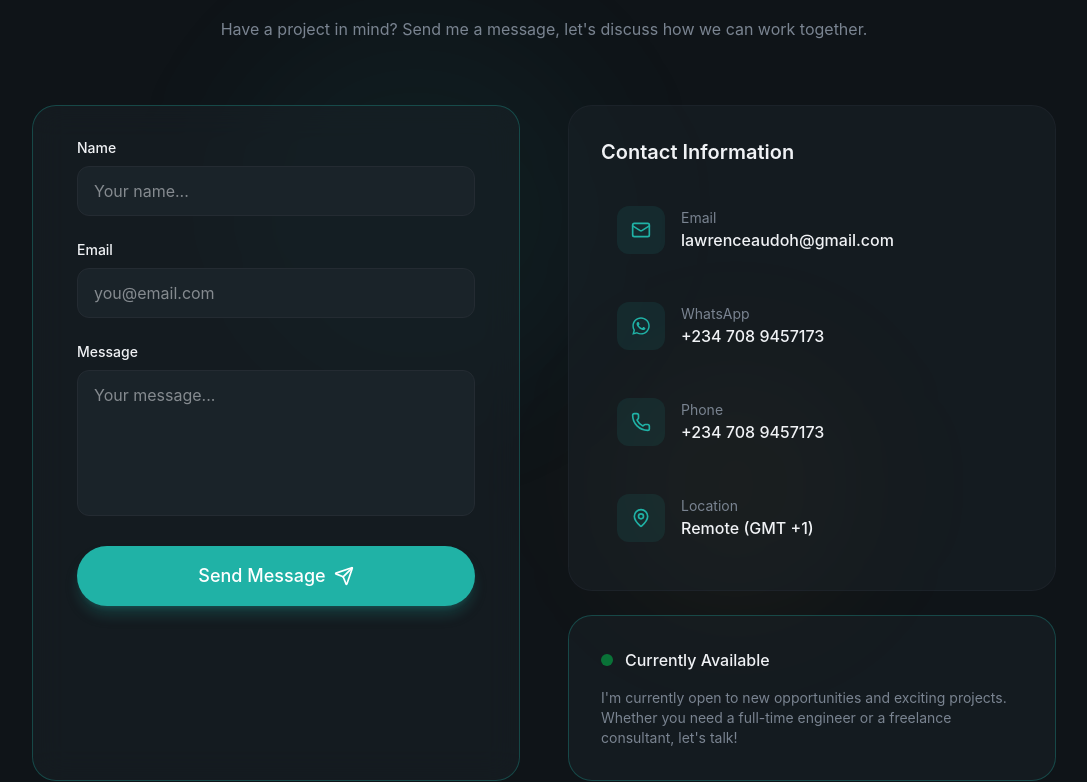
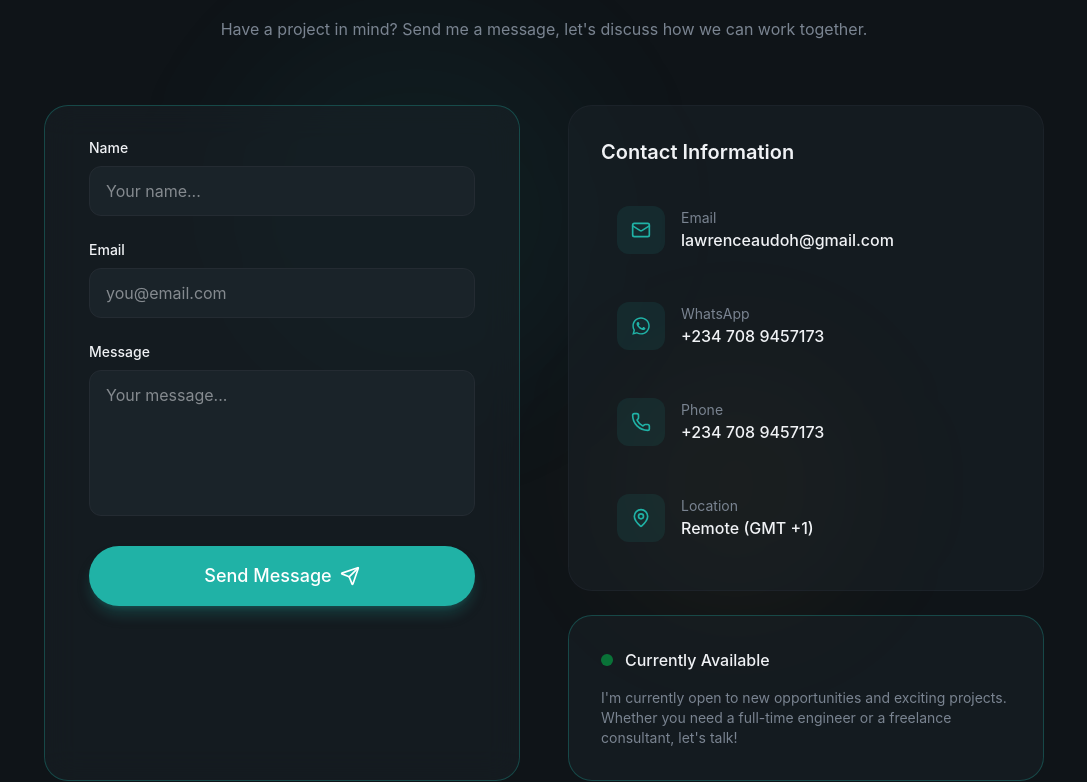
Before and after one commit to UdohLawrence/UdohLawrence, a React (Vite) app: page / in a window 1280 px wide. Shown: the part 7259-8041 px from the top of the page, without its empty margins (96-1183 px from the left). Built offline with nearby package versions, Linux system fonts and the light colour scheme.

Commit message:
fix alignment issues in the contactcomponent

```diff
--- a/src/sections/Contact.jsx
+++ b/src/sections/Contact.jsx
@@ -76,7 +76,7 @@ const Contact = () => {
           </p>
         </div>
         {/* Contact Form */}
-        <div className="grid lg:grid-cols-2 gap-12 max-w-5xl mx-auto">
+        <div className="grid lg:grid-cols-2 gap-12 max-w-5xl mx-auto px-3">
           <div className="glass p-8 rounded-3xl border border-primary/30 animate-fade-in animation-delay-300">
             <form onSubmit={handleSubmit} className="space-y-6 px-3">
               <div>
```
